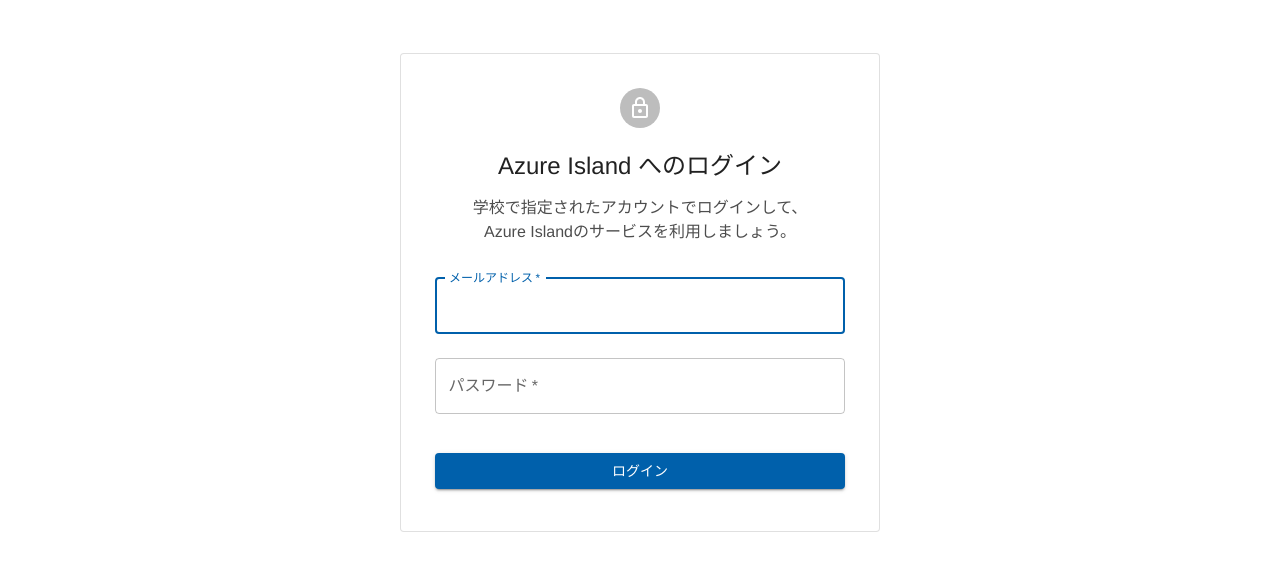
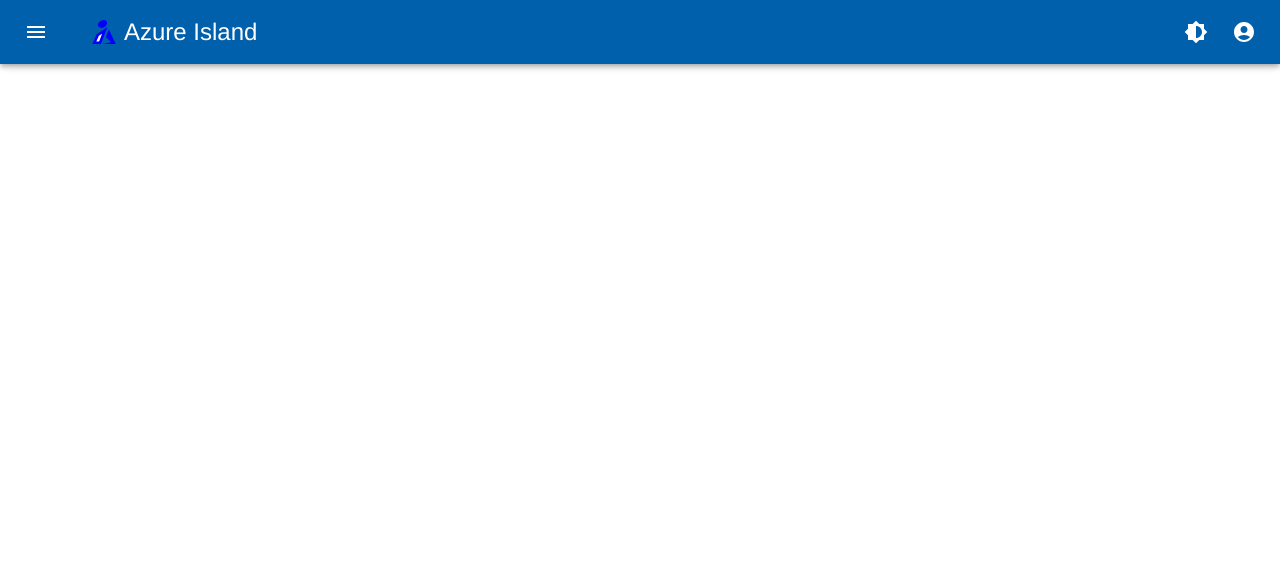
Before and after one commit to novum-d/azure-island, a React (Vite) app: page / in a window 1280 px wide. Shown: the top 568 px of the page. Built offline with nearby package versions, Linux system fonts and the light colour scheme.

Commit message:
👔:necktie: Add routing logic.
react routerを使用してルーティングを追加

```diff
--- a/src/app/App.tsx
+++ b/src/app/App.tsx
@@ -1,11 +1,14 @@
-import { CssBaseline, Box, ThemeProvider, Toolbar } from "@mui/material";
+import { CssBaseline, ThemeProvider } from "@mui/material";
 import React, { useReducer } from "react";
-import Header from "../components/common/Header/Header";
-import Main from "../components/common/Main/Main";
-import Navbar from "../components/common/Navbar/Navbar";
+import {
+  BrowserRouter as Router,
+  Navigate,
+  Route,
+  Routes,
+} from "react-router-dom";
 import useLocalTheme from "../hooks/useLocalTheme";
 import Login from "../pages/Login/Login";
-import styles from "./App.styles";
+import Home from "../components/Home/Home";
 
 export default function App() {
   const [open, setOpen] = useReducer((expand) => !expand, false);
@@ -14,34 +17,33 @@
   return (
     <ThemeProvider theme={theme}>
       <CssBaseline />
-      <Login />
+      <Router>
+        <Routes>
+          <Route
+            path="/"
+            element={
+              <Home
+                open={open}
+                drawerWidth={drawerWidth}
+                setOpen={setOpen}
+                setTheme={setTheme}
+              />
+            }
+          >
+            <Route
+              path="services"
+              element={<div>Wellcome to azure island</div>}
+            />
+          </Route>
+          <Route
+            path="/home"
+            element={
+              // 引数にreplaceがある場合は「replace」, 無い場合は「push」
+              <Navigate to="/" />
+            }
+          />
+        </Routes>
+      </Router>
     </ThemeProvider>
   );
 }
-
-type CommonScreenProps = {
-  open: boolean;
-  drawerWidth: number;
-  setOpen: () => void;
-  setTheme: () => void;
-  children: React.ReactNode;
-};
-
-function CommonLayout({
-  open,
-  drawerWidth,
-  setOpen,
-  setTheme,
-  children,
-}: CommonScreenProps) {
-  return (
-    <Box css={styles.layout}>
-      <Header setExpand={setOpen} setTheme={setTheme} />
-      <Navbar drawerRem={drawerWidth} expand={open} />
-      <Main open={open} drawerWidth={drawerWidth}>
-        <Toolbar />
-        {children}
-      </Main>
-    </Box>
-  );
-}
--- /dev/null
+++ b/src/components/Home/Home.tsx
@@ -0,0 +1,29 @@
+import { Box, Toolbar } from "@mui/material";
+import React from "react";
+import { Outlet } from "react-router-dom";
+import Header from "../common/Header/Header";
+import Main from "../common/Main/Main";
+import Navbar from "../common/Navbar/Navbar";
+import styles from "./Home.styles";
+
+type HomeProps = {
+  open: boolean;
+  drawerWidth: number;
+  setOpen: () => void;
+  setTheme: () => void;
+};
+
+function Home({ open, drawerWidth, setOpen, setTheme }: HomeProps) {
+  return (
+    <Box css={styles.layout}>
+      <Header setExpand={setOpen} setTheme={setTheme} />
+      <Navbar drawerRem={drawerWidth} expand={open} />
+      <Main open={open} drawerWidth={drawerWidth}>
+        <Toolbar />
+        <Outlet />
+      </Main>
+    </Box>
+  );
+}
+
+export default Home;
--- /dev/null
+++ b/src/components/Login/Form.tsx
@@ -0,0 +1,33 @@
+import { Box, Button, TextField } from "@mui/material";
+
+function Form() {
+  return (
+    <Box component="form">
+      <TextField
+        margin="normal"
+        required
+        fullWidth
+        id="email"
+        label="メールアドレス"
+        name="email"
+        autoComplete="email"
+        autoFocus
+      />
+      <TextField
+        margin="normal"
+        required
+        fullWidth
+        name="password"
+        label="パスワード"
+        type="password"
+        id="password"
+        autoComplete="current-password"
+      />
+      <Button type="submit" fullWidth variant="contained">
+        ログイン
+      </Button>
+    </Box>
+  );
+}
+
+export default Form;
--- a/src/pages/Login/Login.styles.ts
+++ b/src/pages/Login/Login.styles.ts
@@ -8,7 +8,7 @@
     margin-inline: auto;
     > div {
       > div {
-        // avater
+        // avatar
         margin-bottom: 2ch;
         margin-inline: auto;
       }
@@ -17,7 +17,7 @@
         margin-bottom: 1ch;
       }
       > p {
-        // discription
+        // description
         opacity: 0.8;
         margin-bottom: 2ch;
         text-align: center;
--- a/src/pages/Login/Login.tsx
+++ b/src/pages/Login/Login.tsx
@@ -1,17 +1,7 @@
-import { LockOutlined, Person, Password } from "@mui/icons-material";
-import {
-  Avatar,
-  Box,
-  Button,
-  Card,
-  FormControlLabel,
-  Checkbox,
-  TextField,
-  Typography,
-  CardContent,
-  InputAdornment,
-} from "@mui/material";
+import { LockOutlined } from "@mui/icons-material";
+import { Avatar, Box, Card, Typography, CardContent } from "@mui/material";
 import cs from "../../components/common/commonStyles";
+import Form from "../../components/Login/Form";
 import styles from "./Login.styles";
 
 export default function Login() {
@@ -30,32 +20,8 @@
             <br />
             Azure Islandのサービスを利用しましょう。
           </Typography>
-          <Box component="form">
-            <TextField
-              margin="normal"
-              required
-              fullWidth
-              id="email"
-              label="メールアドレス"
-              name="email"
-              autoComplete="email"
-              autoFocus
-            />
-            <TextField
-              margin="normal"
-              required
-              fullWidth
-              name="password"
-              label="パスワード"
-              type="password"
-              id="password"
-              autoComplete="current-password"
-            />
-            <Button type="submit" fullWidth variant="contained">
-              ログイン
-            </Button>
-          </Box>
         </CardContent>
+        <Form />
       </Card>
     </Box>
   );
```
Also changed, not shown: src/components/Home/Home.styles.ts (renamed from src/app/App.styles.ts).
